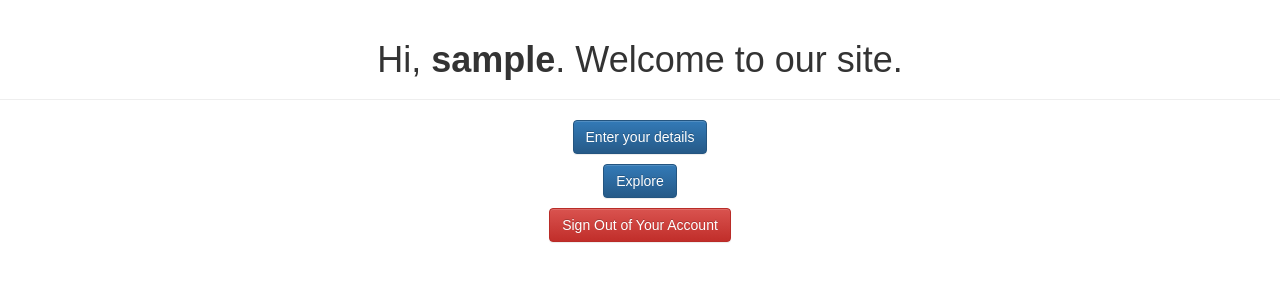
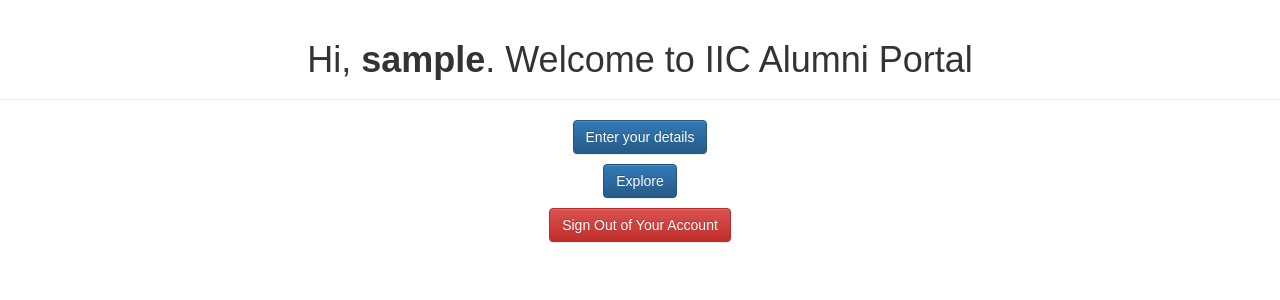
Before and after one commit to hitex-loco/Alumni_Web_Portal_DBMS_Project, a PHP site: page /welcome.php in a window 1280 px wide. Shown: the top 300 px of the page. Run offline with PHP 8.4, Linux system fonts and the light colour scheme; the visitor is signed in with stand-in values (Sample User, id 1).

Commit message:
Project files added

```diff
--- a/welcome.php
+++ b/welcome.php
@@ -22,7 +22,7 @@ if(!isset($_SESSION['username']) || empty($_SESSION['username'])){
 </head>
 <body>
     <div class="page-header">
-        <h1>Hi, <b><?php echo $_SESSION['username']; ?></b>. Welcome to our site.</h1>
+        <h1>Hi, <b><?php echo $_SESSION['username']; ?></b>. Welcome to IIC Alumni Portal</h1>
     </div>
 	<p><a href="form.php" class="btn btn-primary">Enter your details</a></p>
 
```
